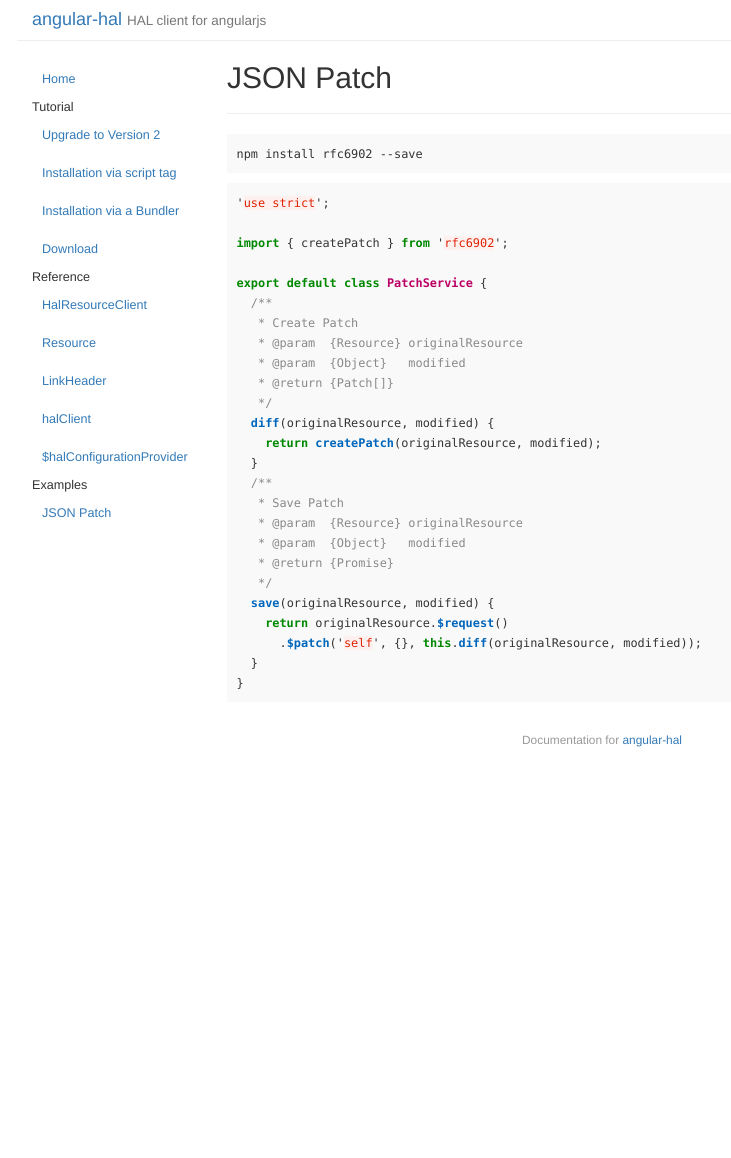
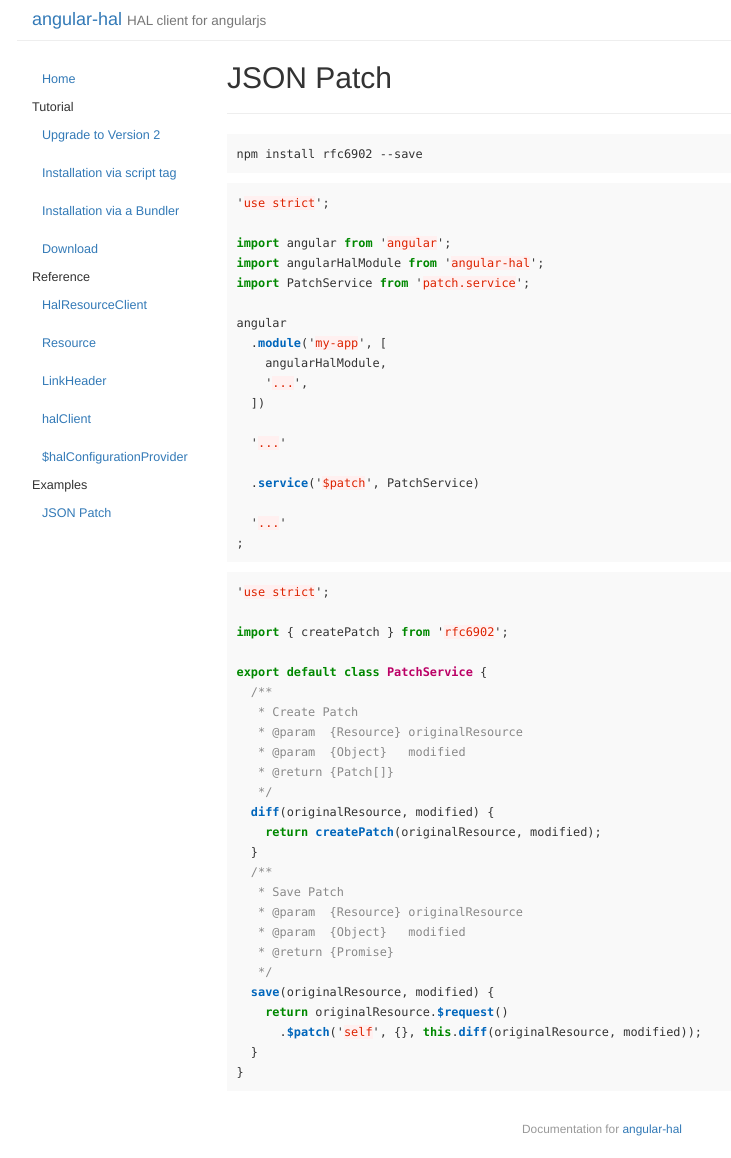
Before and after one commit to LuvDaSun/angular-hal, a Jekyll site: the page built from _posts/2016-04-27-json-patch.md, in a window 1280 px wide. Shown: the whole page, without its empty margins (38-769 px from the left). Built offline with Jekyll 4.4.1, drawn with Linux system fonts in a browser that asks for light colours; before the commit the page ends 900 px from its top, so only the background shows below that.

Commit message:
JSON Patch Example

````diff
--- a/_posts/2016-04-27-json-patch.md
+++ b/_posts/2016-04-27-json-patch.md
@@ -7,6 +7,27 @@ date: 2016-04-27 16:07:17
 
 ```
 npm install rfc6902 --save
+```
+
+```js
+'use strict';
+
+import angular from 'angular';
+import angularHalModule from 'angular-hal';
+import PatchService from 'patch.service';
+
+angular
+  .module('my-app', [
+    angularHalModule,
+    '...',
+  ])
+
+  '...'
+
+  .service('$patch', PatchService)
+
+  '...'
+;
 ```
 
 ```js
````
